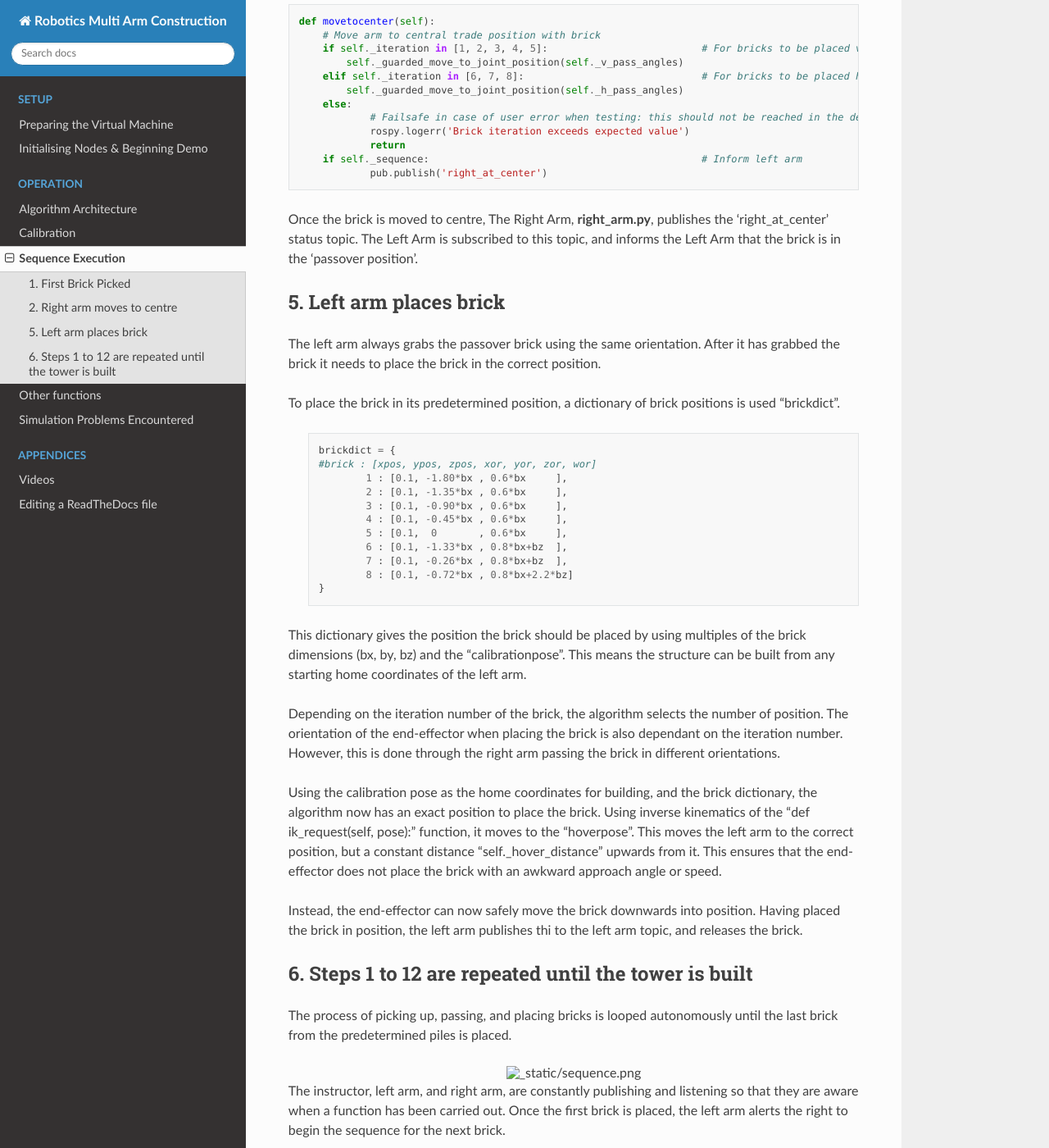
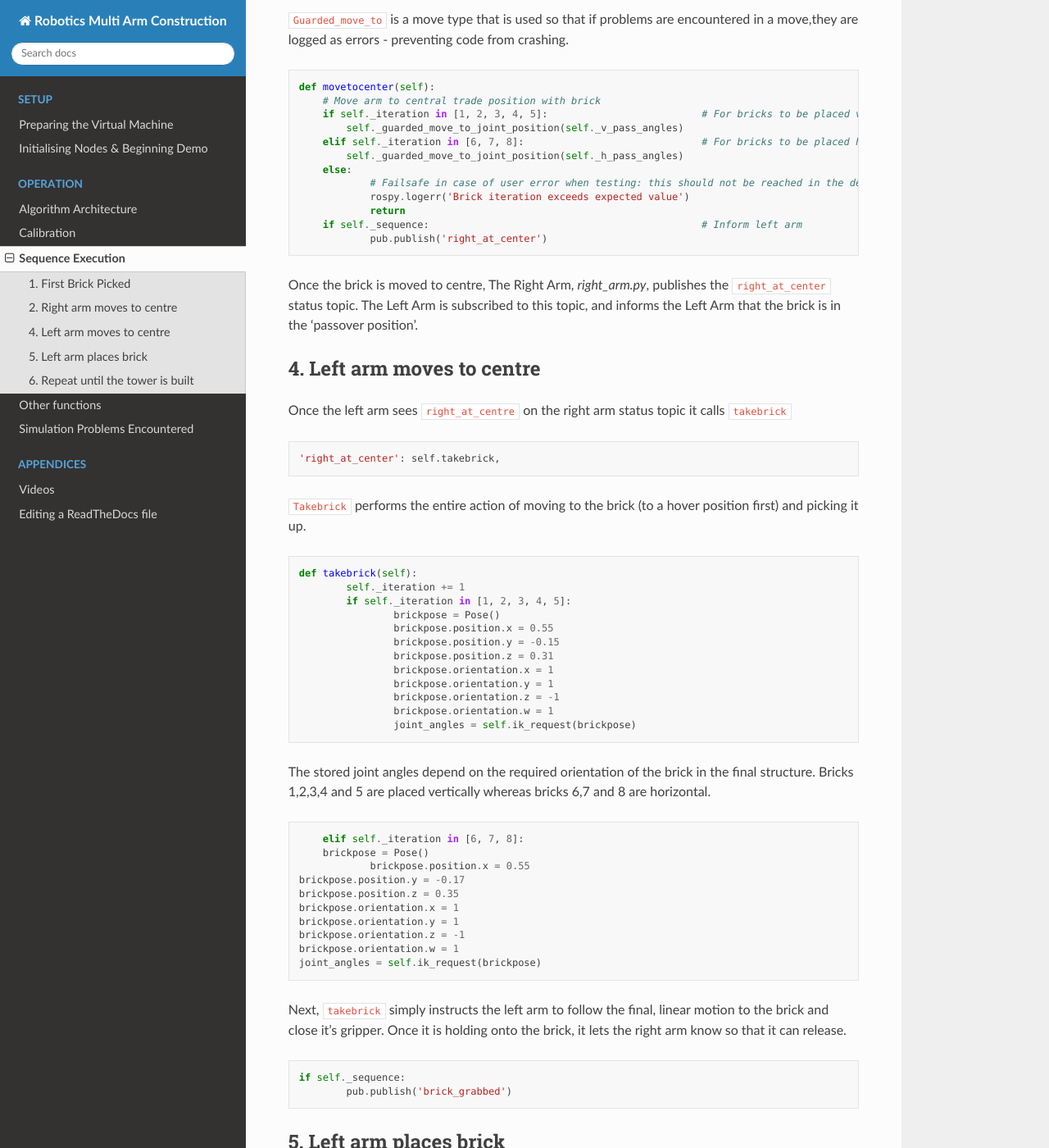
Before and after one commit to TomWoodburn/Robotics-1, a Sphinx documentation site: the page built from docs/source/sequence.rst, in a window 1280 px wide and 1400 px high, scrolled down 4903 px. Shown: the whole window at 82% size. Built offline with Sphinx 7.4.7 and the Read the Docs theme 2.0.0, drawn with Linux system fonts in a browser that asks for light colours; some of the changed text lies outside the part shown.

Commit message:
Add code snippets in line

```diff
--- a/docs/source/sequence.rst
+++ b/docs/source/sequence.rst
@@ -150,9 +150,11 @@ Once the right arm has grabbed the brick and moved upwards to its hover position
 2. Right arm moves to centre
 ============================
 
-Having completed the brick pick-up, the Right Arm moves to a 'hover position' above the bricks. Next, the Right Arm moves to a new set of fixed joint angles. This new set of fixed joint angles results in an end-effector pose where the brick is held parallel to the x-axis, and in a central 'passover position' where bricks can be passed to the Left Arm.
+Having completed the brick pick-up, the Right Arm moves to a 'hover position' above the bricks, defined by stored joint angles which is close to the brick in the centre. Adding this snapshot increases the robustness of the demo.
 
-The class **RightArmControl(object)** contains the set of hard-coded joint angles for
+Next, the Right Arm moves to a new set of fixed joint angles. This new set of fixed joint angles results in an end-effector pose where the brick is held parallel to the x-axis, and in a central 'passover position' where bricks can be passed to the Left Arm.
+
+The class ``RightArmControl(object)`` contains the set of hard-coded joint angles for
 
 ::
 
@@ -161,7 +163,7 @@ The class **RightArmControl(object)** contains the set of hard-coded joint angle
  3) self._v_pass_angles - for when brick are passed vertically between arms
 
 
-The 'hover position', the position to which the Right Arm moves to following brick pick up, is defined as a certain distance in the z-axis above the stack of bricks. The distance of the 'hover position' is defined in the class as **hover_distance**
+The 'hover position', the position to which the Right Arm moves to following brick pick up, is defined as a certain distance in the z-axis above the stack of bricks. The distance of the 'hover position' is defined in the class as ``hover_distance``
 
 .. code-block:: python
 
@@ -213,18 +215,18 @@ The 'hover position', the position to which the Right Arm moves to following bri
 			self._rs.enable()
 
 
-From the 'hover position' the Right Arm moves to the central 'passover position', using the **movetocenter(self)** function.
+From the 'hover position' the Right Arm moves to the central 'passover position', using the ``movetocenter(self)`` function.
 
-The first 5 bricks will be placed vertically, therefore **self.iteration in [1...5]** link to the **self._v_pass_angles**
+The first 5 bricks will be placed vertically, therefore ``self.iteration in [1...5]`` link to the ``self._v_pass_angles``
 
-The final 3 bricks will be placed horizontally, therefore **self.iteration in [6...8]** link to the **self._h_pass_angles**
+The final 3 bricks will be placed horizontally, therefore ``self.iteration in [6...8]`` link to the ``self._h_pass_angles``
 
 ::
 
  self._guarded_move_to_joint_position(self._h_pass_angles)
 
 
-**Guarded_move_to** is a move type that is used so that if problems are encountered in a move,they are logged as errors - preventing code from crashing.
+``Guarded_move_to`` is a move type that is used so that if problems are encountered in a move,they are logged as errors - preventing code from crashing.
 
 .. code-block:: python
 
@@ -241,8 +243,58 @@ The final 3 bricks will be placed horizontally, therefore **self.iteration in [6
     	if self._sequence:						# Inform left arm
     		pub.publish('right_at_center')
 
-Once the brick is moved to centre, The Right Arm, **right_arm.py**, publishes the 'right_at_center' status topic. The Left Arm is subscribed to this topic, and informs the Left Arm that the brick is in the 'passover position'.
+Once the brick is moved to centre, The Right Arm, *right_arm.py*, publishes the ``right_at_center`` status topic. The Left Arm is subscribed to this topic, and informs the Left Arm that the brick is in the 'passover position'.
 
+
+4. Left arm moves to centre
+===========================
+
+Once the left arm sees ``right_at_centre`` on the right arm status topic it calls ``takebrick``
+
+.. code-block:: bash
+
+		'right_at_center': self.takebrick,
+
+``Takebrick`` performs the entire action of moving to the brick (to a hover position first) and picking it up.
+
+.. code-block:: python
+
+		def takebrick(self):
+        		self._iteration += 1
+        		if self._iteration in [1, 2, 3, 4, 5]:
+            			brickpose = Pose()
+            			brickpose.position.x = 0.55
+            			brickpose.position.y = -0.15
+            			brickpose.position.z = 0.31
+            			brickpose.orientation.x = 1
+            			brickpose.orientation.y = 1
+            			brickpose.orientation.z = -1
+            			brickpose.orientation.w = 1
+            			joint_angles = self.ik_request(brickpose)
+
+The stored joint angles depend on the required orientation of the brick in the final structure. Bricks 1,2,3,4 and 5 are placed vertically whereas bricks 6,7 and 8 are horizontal.
+
+.. code-block:: python
+
+		        elif self._iteration in [6, 7, 8]:
+            		brickpose = Pose()
+           		 	brickpose.position.x = 0.55
+                    brickpose.position.y = -0.17
+                    brickpose.position.z = 0.35
+                    brickpose.orientation.x = 1
+                    brickpose.orientation.y = 1
+                    brickpose.orientation.z = -1
+                    brickpose.orientation.w = 1
+                    joint_angles = self.ik_request(brickpose)
+
+
+
+Next, ``takebrick`` simply instructs the left arm to follow the final, linear motion to the brick and close it’s gripper. Once it is holding onto the brick, it lets the right arm know so that it can release.
+
+.. code-block:: python
+
+		if self._sequence:
+    			pub.publish('brick_grabbed')
 
 
 5. Left arm places brick
@@ -250,7 +302,7 @@ Once the brick is moved to centre, The Right Arm, **right_arm.py**, publishes th
 
 The left arm always grabs the passover brick using the same orientation. After it has grabbed the brick it needs to place the brick in the correct position.
 
-To place the brick in its predetermined position, a dictionary of brick positions is used “brickdict”.
+To place the brick in its predetermined position, a dictionary of brick positions is used ``brickdict``.
 
 	.. code-block:: python
 
@@ -266,17 +318,17 @@ To place the brick in its predetermined position, a dictionary of brick position
 			8 : [0.1, -0.72*bx , 0.8*bx+2.2*bz]
 		}
 
-This dictionary gives the position the brick should be placed by using multiples of the brick dimensions (bx, by, bz) and the “calibrationpose”. This means the structure can be built from any starting home coordinates of the left arm.
+This dictionary gives the position the brick should be placed by using multiples of the brick dimensions (bx, by, bz) and the ``calibrationpos``. This means the structure can be built from any starting home coordinates of the left arm.
 
 Depending on the iteration number of the brick, the algorithm selects the number of position. The orientation of the end-effector when placing the brick is also dependant on the iteration number. However, this is done through the right arm passing the brick in different orientations.
 
-Using the calibration pose as the home coordinates for building, and the brick dictionary, the algorithm now has an exact position to place the brick. Using inverse kinematics of the “def ik_request(self, pose):” function, it moves to the “hoverpose”. This moves the left arm to the correct position, but a constant distance “self._hover_distance” upwards from it. This ensures that the end-effector does not place the brick with an awkward approach angle or speed.
+Using the calibration pose as the home coordinates for building, and the brick dictionary, the algorithm now has an exact position to place the brick. Using inverse kinematics of the  ``ik_request(self, pose)`` function, it moves to the ``hoverpose``. This moves the left arm to the correct position, but a constant distance ``self._hover_distance`` upwards from it. This ensures that the end-effector does not place the brick with an awkward approach angle or speed.
 
 Instead, the end-effector can now safely move the brick downwards into position. Having placed the brick in position, the left arm publishes thi to the left arm topic, and releases the brick.
 
 
-6. Steps 1 to 12 are repeated until the tower is built
-======================================================
+6. Repeat until the tower is built
+==================================
 
 The process of picking up, passing, and placing bricks is looped autonomously until the last brick from the predetermined piles is placed.
 
```
